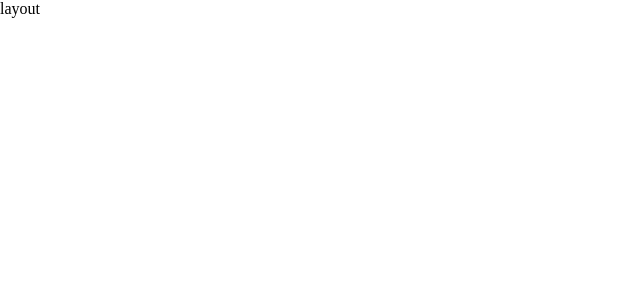
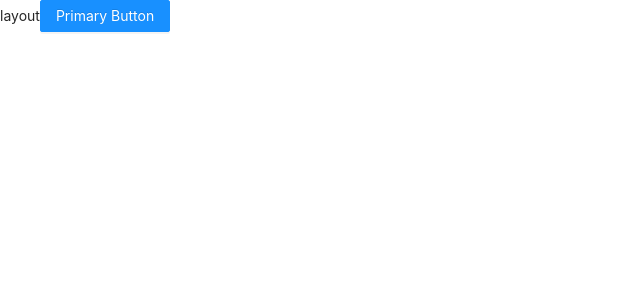
Before and after one commit to isakya/react-admin-demo, a React (Create React App) app: page / in a window 1280 px wide. Shown: the top 300 px of the page, without its empty margins (0-640 px from the left). Built offline with nearby package versions, Linux system fonts and the light colour scheme.

Commit message:
初始化antd

```diff
--- a/package.json
+++ b/package.json
@@ -6,6 +6,7 @@
     "@testing-library/jest-dom": "^5.16.4",
     "@testing-library/react": "^13.3.0",
     "@testing-library/user-event": "^13.5.0",
+    "antd": "^4.22.1",
     "react": "^18.2.0",
     "react-dom": "^18.2.0",
     "react-router-dom": "^6.3.0",
--- a/src/index.js
+++ b/src/index.js
@@ -2,6 +2,8 @@ import React from 'react'
 import ReactDOM from 'react-dom/client'
 import App from './App'
 import './index.scss'
+// 导入 antd 样式文件
+import 'antd/dist/antd.min.css'
 
 const root = ReactDOM.createRoot(document.getElementById('root'))
 root.render(
--- a/src/pages/Layout/index.js
+++ b/src/pages/Layout/index.js
@@ -1,7 +1,9 @@
+import { Button } from 'antd'
 function Layout() {
   return (
     <div>
       layout
+      <Button type="primary">Primary Button</Button>
     </div>
   )
 }
```
Also changed, not shown: 1 other file (tests, documents, lock files or other folders).
